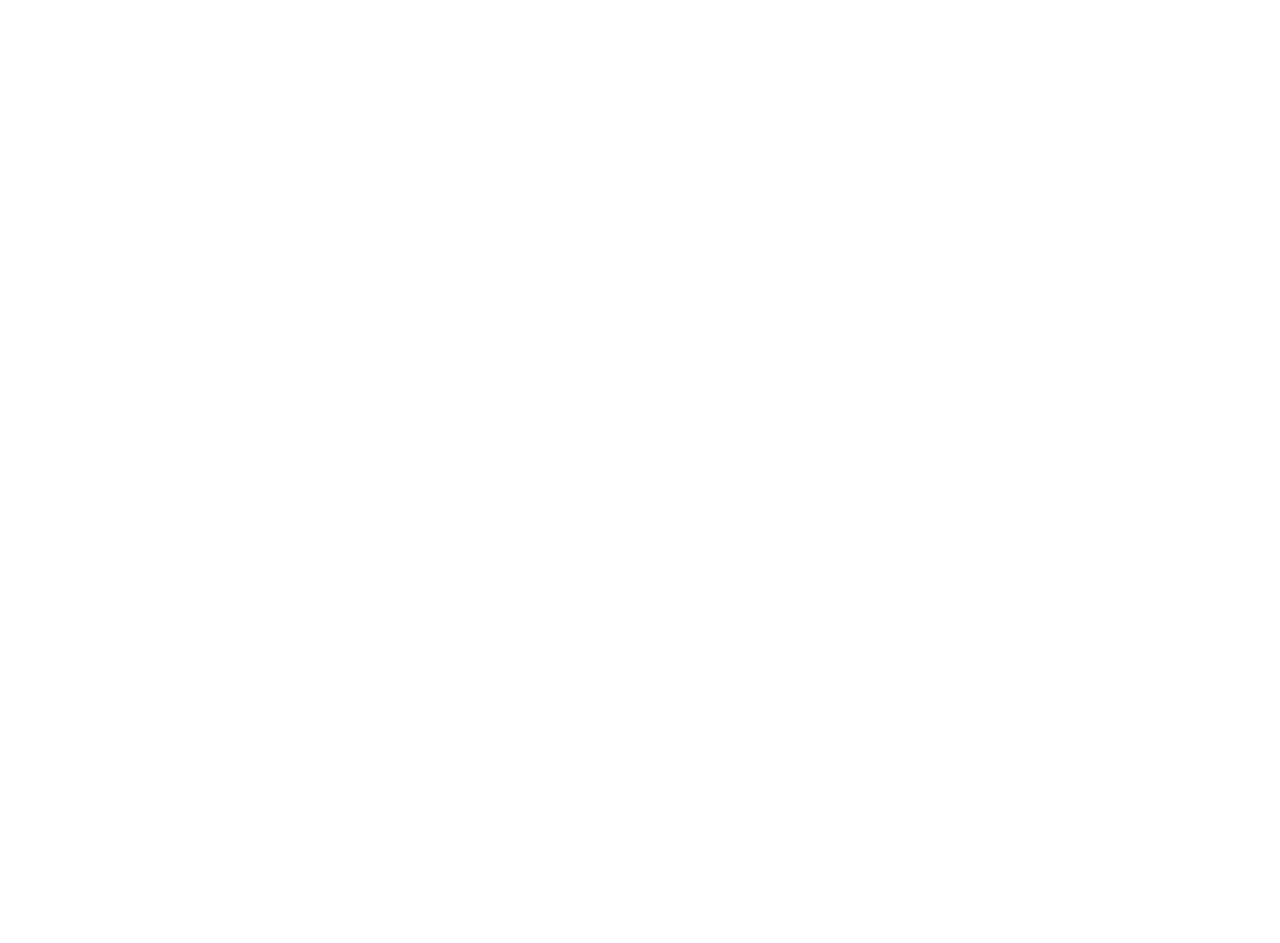
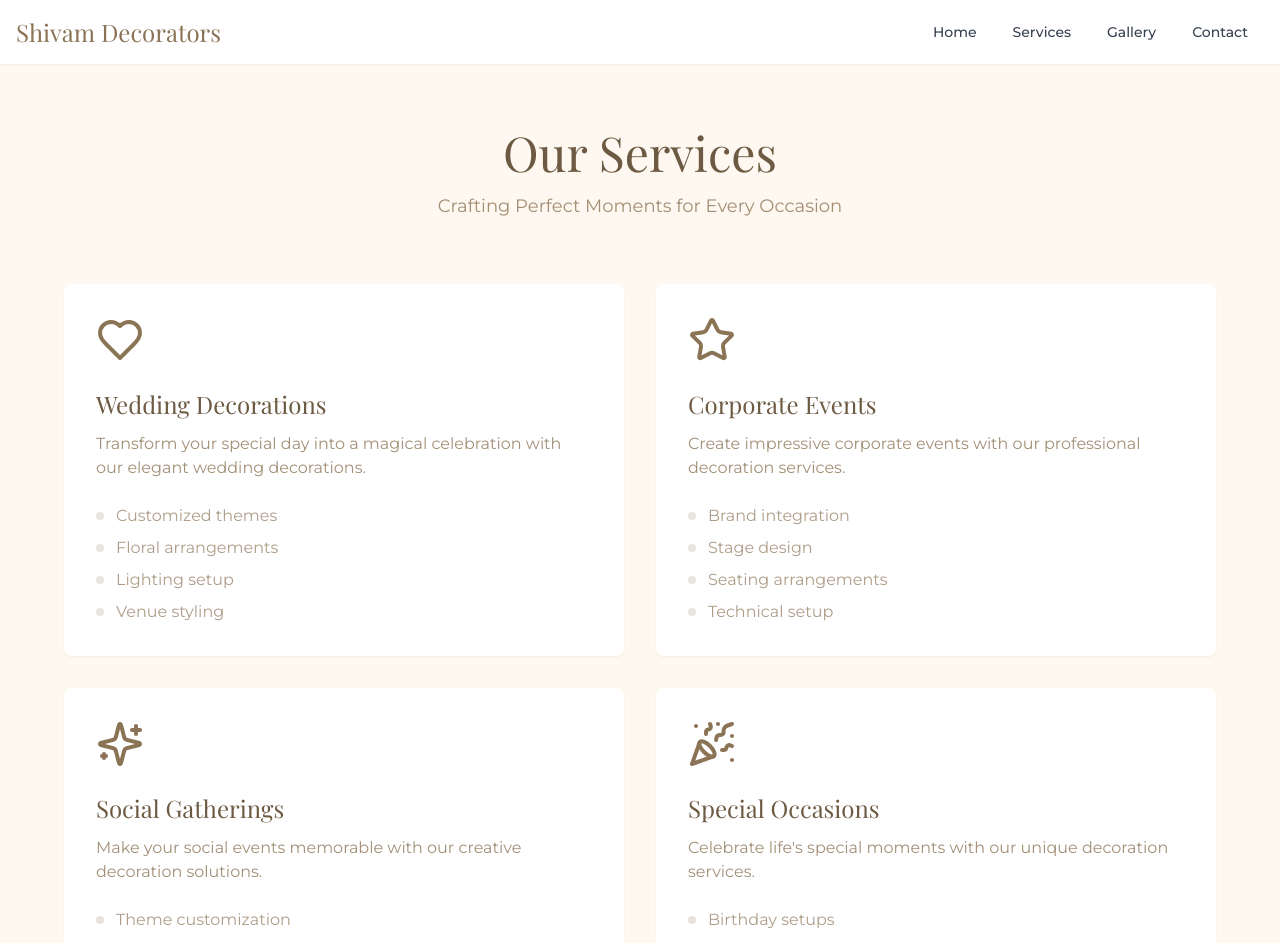
Before and after one commit to ayushmokal/shivam-deco-, a React (Vite) app: page /services in a window 1280 px wide. Before the commit this address had no page. Shown: the top 943 px of the page. Before the commit the page ends 800 px from the top, so only its background shows below. Built offline with nearby package versions, Linux system fonts and the light colour scheme; a web font is replaced by a local one.

Commit message:
Add service and contact pages
Implemented new service and contact pages with a minimal and aesthetic design to enhance user experience.
[skip gpt_engineer]

```diff
--- a/src/App.tsx
+++ b/src/App.tsx
@@ -3,6 +3,8 @@ import Index from "./pages/Index";
 import { Login } from "./pages/Login";
 import { Admin } from "./pages/Admin";
 import GalleryPage from "./pages/Gallery";
+import ServicePage from "./pages/Service";
+import ContactPage from "./pages/Contact";
 
 function App() {
   return (
@@ -12,6 +14,8 @@ function App() {
         <Route path="/login" element={<Login />} />
         <Route path="/admin" element={<Admin />} />
         <Route path="/gallery" element={<GalleryPage />} />
+        <Route path="/services" element={<ServicePage />} />
+        <Route path="/contact" element={<ContactPage />} />
       </Routes>
     </Router>
   );
--- a/src/components/Header.tsx
+++ b/src/components/Header.tsx
@@ -1,5 +1,4 @@
-import { NavigationMenu, NavigationMenuContent, NavigationMenuItem, NavigationMenuLink, NavigationMenuList, NavigationMenuTrigger } from "@/components/ui/navigation-menu";
-import { cn } from "@/lib/utils";
+import { NavigationMenu, NavigationMenuList, NavigationMenuItem } from "@/components/ui/navigation-menu";
 import { Link } from "react-router-dom";
 
 export const Header = () => {
@@ -19,7 +18,7 @@ export const Header = () => {
                 </Link>
               </NavigationMenuItem>
               <NavigationMenuItem>
-                <Link to="/#services" className="text-sm font-medium text-gray-700 hover:text-primary transition-colors px-4 py-2">
+                <Link to="/services" className="text-sm font-medium text-gray-700 hover:text-primary transition-colors px-4 py-2">
                   Services
                 </Link>
               </NavigationMenuItem>
@@ -29,7 +28,7 @@ export const Header = () => {
                 </Link>
               </NavigationMenuItem>
               <NavigationMenuItem>
-                <Link to="/#contact" className="text-sm font-medium text-gray-700 hover:text-primary transition-colors px-4 py-2">
+                <Link to="/contact" className="text-sm font-medium text-gray-700 hover:text-primary transition-colors px-4 py-2">
                   Contact
                 </Link>
               </NavigationMenuItem>
--- /dev/null
+++ b/src/pages/Contact.tsx
@@ -0,0 +1,29 @@
+import { Header } from "@/components/Header";
+import { Footer } from "@/components/Footer";
+import { Contact as ContactForm } from "@/components/Contact";
+import { motion } from "framer-motion";
+
+const ContactPage = () => {
+  return (
+    <div className="min-h-screen bg-accent-cream">
+      <Header />
+      <main className="py-16 px-4">
+        <div className="max-w-6xl mx-auto">
+          <motion.div
+            initial={{ opacity: 0, y: 20 }}
+            animate={{ opacity: 1, y: 0 }}
+            transition={{ duration: 0.5 }}
+            className="text-center mb-16"
+          >
+            <h1 className="text-4xl md:text-5xl font-serif text-primary-dark mb-4">Get in Touch</h1>
+            <p className="text-primary/80 text-lg">We'd love to hear from you</p>
+          </motion.div>
+          <ContactForm />
+        </div>
+      </main>
+      <Footer />
+    </div>
+  );
+};
+
+export default ContactPage;
--- /dev/null
+++ b/src/pages/Service.tsx
@@ -0,0 +1,79 @@
+import { Header } from "@/components/Header";
+import { Footer } from "@/components/Footer";
+import { motion } from "framer-motion";
+import { Star, Heart, Sparkles, PartyPopper } from "lucide-react";
+
+const ServicePage = () => {
+  const services = [
+    {
+      icon: Heart,
+      title: "Wedding Decorations",
+      description: "Transform your special day into a magical celebration with our elegant wedding decorations.",
+      features: ["Customized themes", "Floral arrangements", "Lighting setup", "Venue styling"]
+    },
+    {
+      icon: Star,
+      title: "Corporate Events",
+      description: "Create impressive corporate events with our professional decoration services.",
+      features: ["Brand integration", "Stage design", "Seating arrangements", "Technical setup"]
+    },
+    {
+      icon: Sparkles,
+      title: "Social Gatherings",
+      description: "Make your social events memorable with our creative decoration solutions.",
+      features: ["Theme customization", "Photo backdrops", "Table settings", "Ambient lighting"]
+    },
+    {
+      icon: PartyPopper,
+      title: "Special Occasions",
+      description: "Celebrate life's special moments with our unique decoration services.",
+      features: ["Birthday setups", "Anniversary themes", "Holiday decorations", "Custom installations"]
+    }
+  ];
+
+  return (
+    <div className="min-h-screen bg-accent-cream">
+      <Header />
+      <main className="py-16 px-4">
+        <div className="max-w-6xl mx-auto">
+          <motion.div
+            initial={{ opacity: 0, y: 20 }}
+            animate={{ opacity: 1, y: 0 }}
+            transition={{ duration: 0.5 }}
+            className="text-center mb-16"
+          >
+            <h1 className="text-4xl md:text-5xl font-serif text-primary-dark mb-4">Our Services</h1>
+            <p className="text-primary/80 text-lg">Crafting Perfect Moments for Every Occasion</p>
+          </motion.div>
+
+          <div className="grid grid-cols-1 md:grid-cols-2 gap-8">
+            {services.map((service, index) => (
+              <motion.div
+                key={service.title}
+                initial={{ opacity: 0, y: 20 }}
+                animate={{ opacity: 1, y: 0 }}
+                transition={{ duration: 0.5, delay: index * 0.1 }}
+                className="bg-white p-8 rounded-lg shadow-sm hover:shadow-md transition-shadow"
+              >
+                <service.icon className="w-12 h-12 text-primary mb-6" />
+                <h2 className="text-2xl font-serif text-primary-dark mb-3">{service.title}</h2>
+                <p className="text-primary/80 mb-6">{service.description}</p>
+                <ul className="space-y-2">
+                  {service.features.map((feature) => (
+                    <li key={feature} className="flex items-center text-primary/70">
+                      <span className="w-2 h-2 bg-primary/20 rounded-full mr-3" />
+                      {feature}
+                    </li>
+                  ))}
+                </ul>
+              </motion.div>
+            ))}
+          </div>
+        </div>
+      </main>
+      <Footer />
+    </div>
+  );
+};
+
+export default ServicePage;
```
